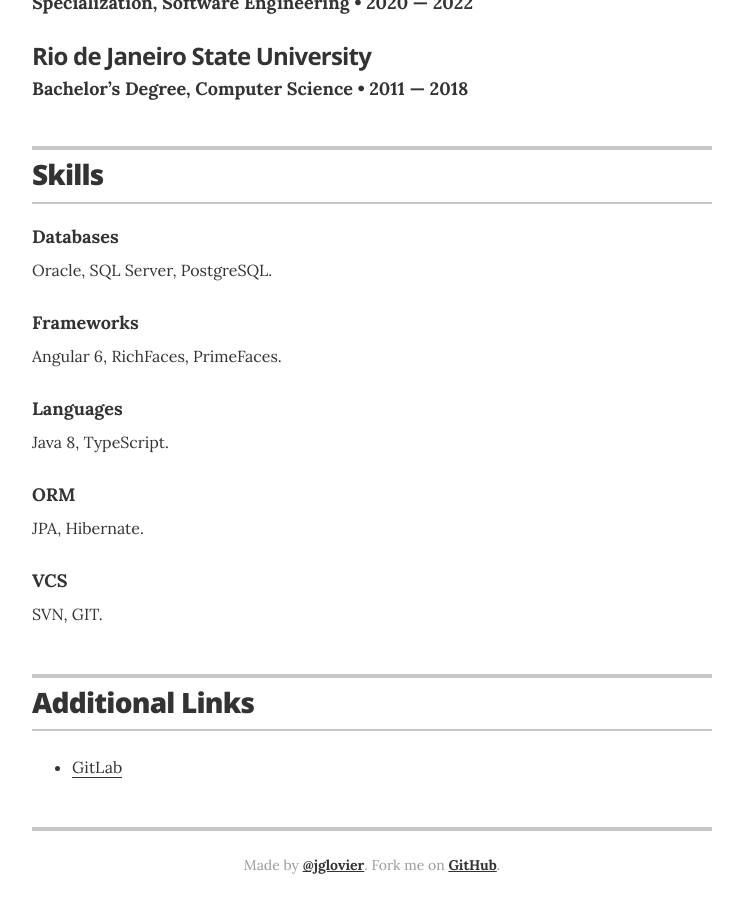
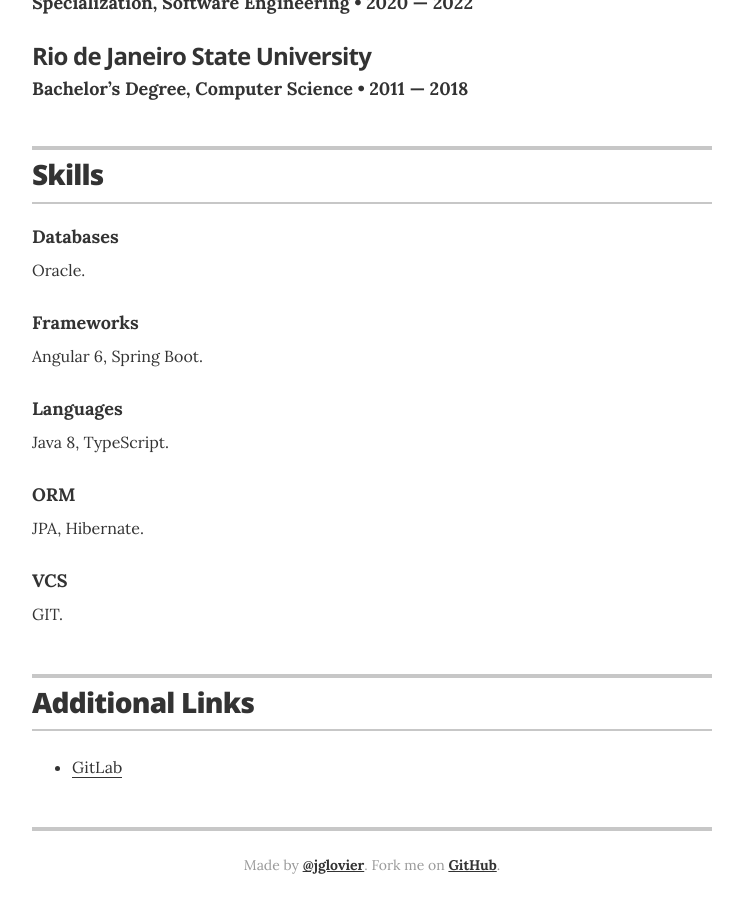
Before and after one commit to pedrobezerradev/pedrobezerradev.github.io, a Jekyll site: the page built from index.html, in a window 1280 px wide and 900 px high, scrolled down 2117 px. Shown: the whole window, without its empty margins (268-1011 px from the left). Built offline with Jekyll 4.4.1, drawn with Linux system fonts in a browser that asks for light colours.

Commit message:
Update skills.yml

```diff
--- a/_data/skills.yml
+++ b/_data/skills.yml
@@ -1,10 +1,10 @@
 # Databases
 - skill: Databases
-  description: Oracle, SQL Server, PostgreSQL.
+  description: Oracle.
 
 # Frameworks
 - skill: Frameworks
-  description: Angular 6, RichFaces, PrimeFaces.
+  description: Angular 6, Spring Boot.
 
 # Languages
 - skill: Languages
@@ -16,4 +16,4 @@
 
 # VCS
 - skill: VCS
-  description: SVN, GIT.
+  description: GIT.
```
